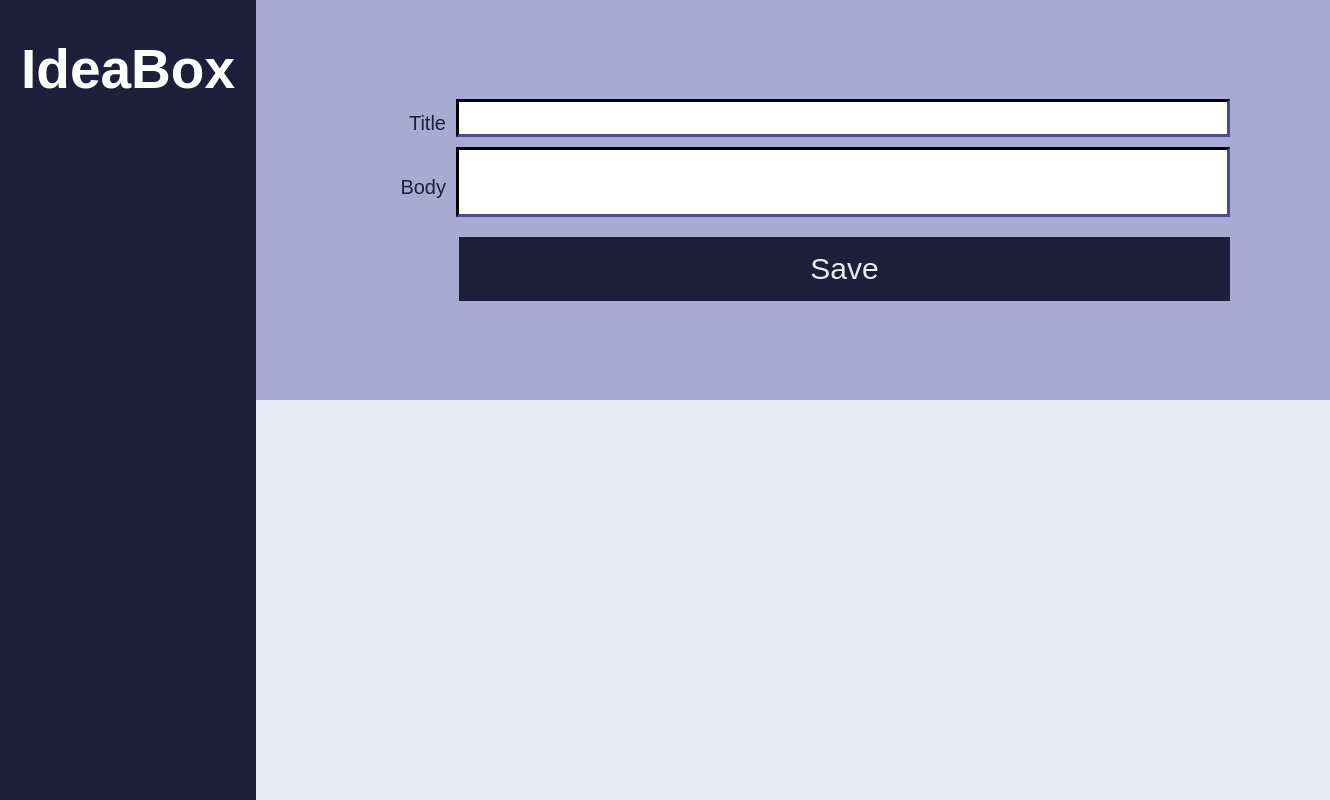
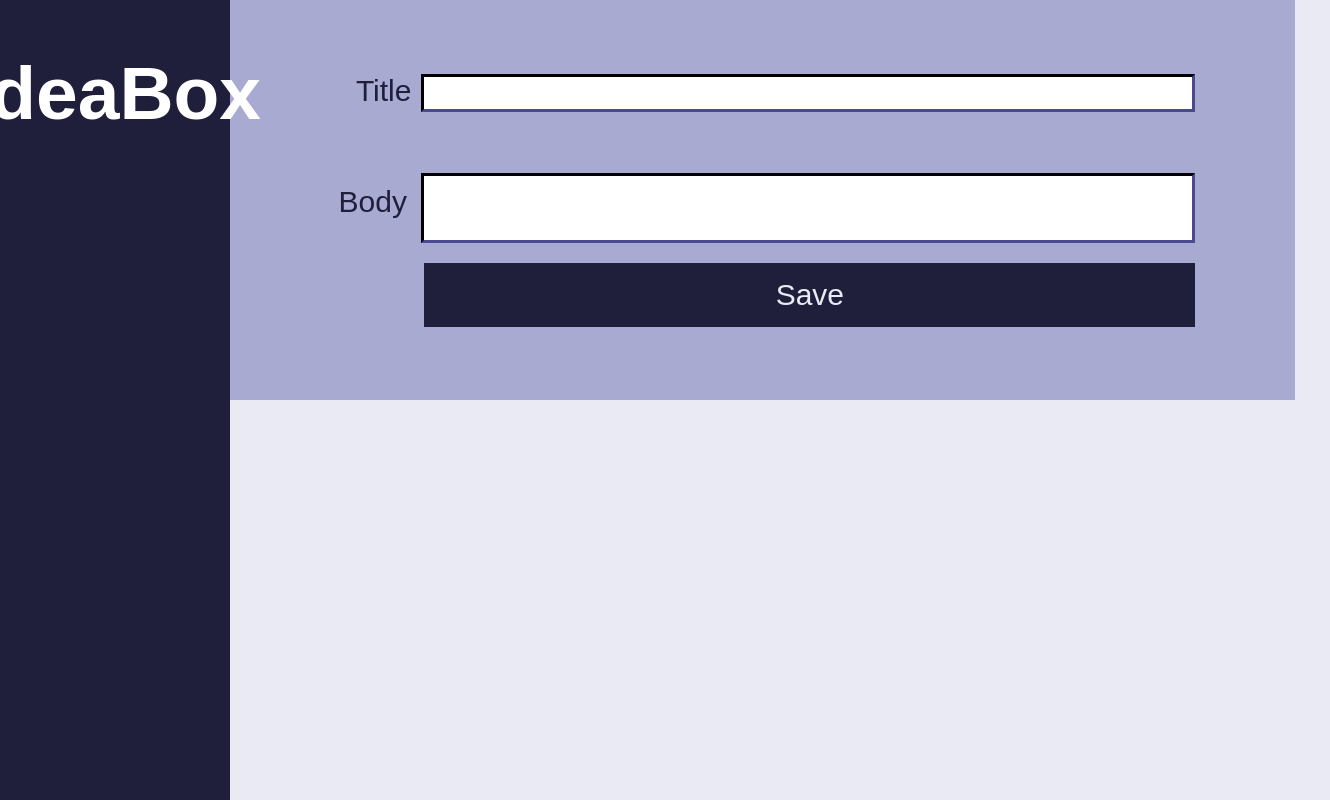
Before and after one commit to DRIF7ER/ideaBox, a plain HTML site: page index.html in a window 1280 px wide. Shown: the whole page, 1330 px wide, since content can reach past the window. Drawn offline with Linux system fonts and the light colour scheme; a web font is replaced by a local one.

Commit message:
final styling for iteration 0

```diff
--- a/index.html
+++ b/index.html
@@ -23,7 +23,7 @@
     </div>
     <div class="textBoxContainer">
         <div class="fields">
-            <div class="inputField">
+            <div class="inputField1">
                 <label for="title" class="spanTitle">Title</label>
                 <input type="text" class="title" name="title" />
             </div>
--- a/styles.css
+++ b/styles.css
@@ -10,7 +10,7 @@ body {
 
 h1 {
     color: white;
-    font-size: 55px;
+    font-size: 75px;
 }
 
 /* .main {
@@ -21,23 +21,18 @@ h1 {
     display: flex;
     flex-direction: row;
     height: 100vh;
-    width: 20vw;
+    width: 18vw;
     justify-content: center;
     background-color: #1F1F3C;
     position: fixed;
 }
 
-.inputField{
+.inputField1{
     display: flex;
     align-items: center;
+    padding-bottom: 50px;
 }
 
-/* .inputField label {
-    flex: 0 0 auto;
-}
-.inputField label {
-    flex: 0 0 auto;
-} */
 
 .fields {
     background-color: #A8AAD2;
@@ -46,22 +41,15 @@ h1 {
     justify-content: center;
     align-items: flex-end;
     height: 50vh;
-    width: 100vw;
+    width: 94.6vw;
     padding-right: 100px;
 }
-
-/* .title,
-.body,
-.save_button {
-    display: flex;
-    align-content: center;
-} */
 
 .emptyBox {
     background-color: #EAEAF4;
     display: flex;
     height: 50vh;
-    width: 100vh;
+    width: 100%;
 }
 
 .spanSave {
@@ -109,12 +97,13 @@ h1 {
 
 .spanTitle {
     color:#1F1F3C;
-    font-size: 20px;
+    font-size: 30px;
     padding-right: 10px;
+    padding-bottom: 15px;
 }
 
 .spanBody {
     color: #1F1F3C;
-    font-size: 20px;
+    font-size: 30px;
     padding-right: 10px;
 }
```
